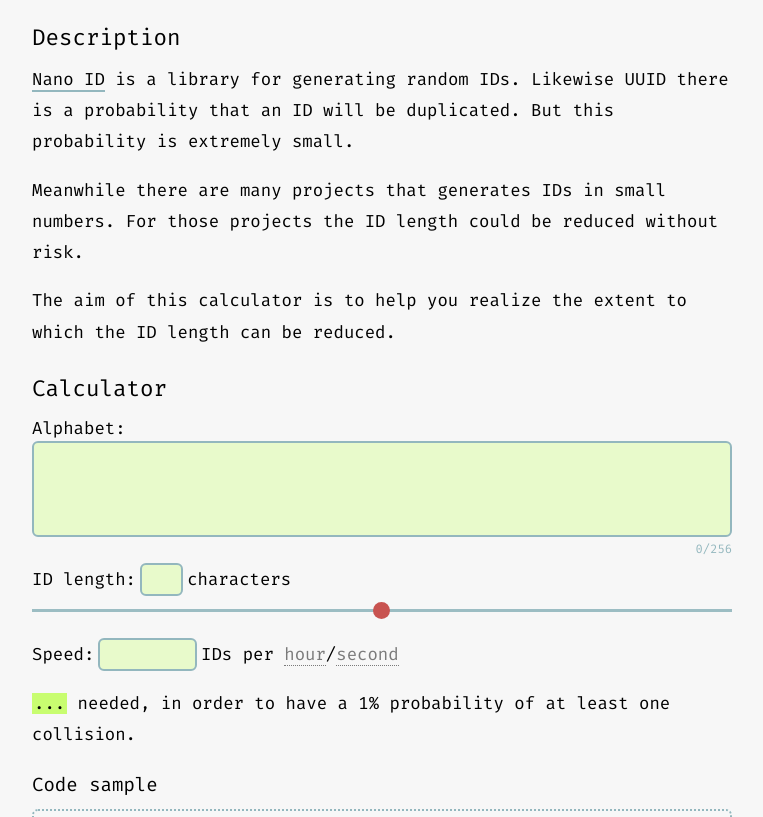
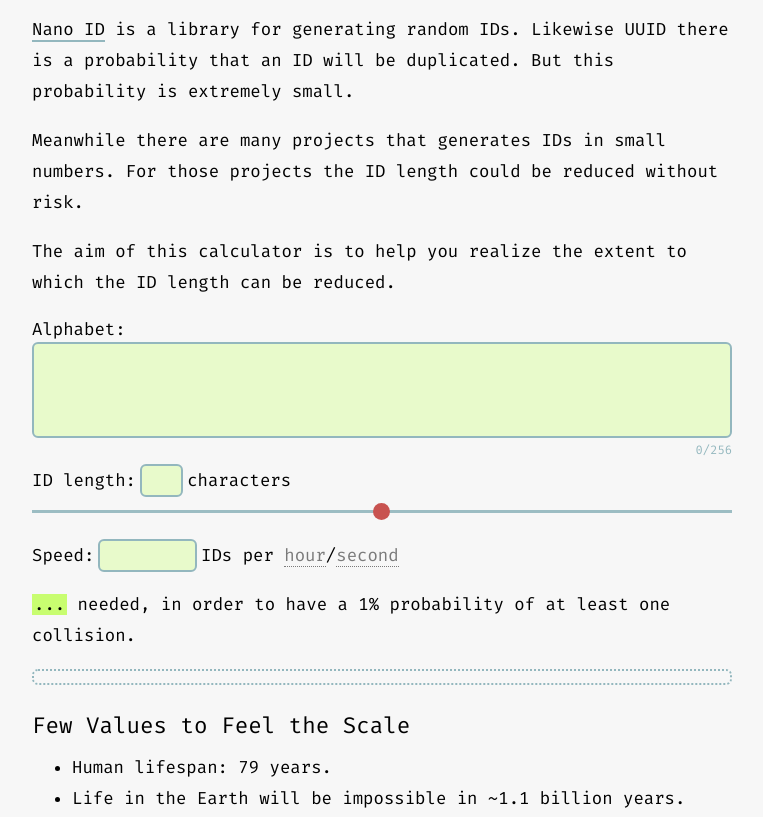
Before and after one commit to zelark/nano-id-cc, a plain HTML site: page resources/public/index.html in a window 1280 px wide. Shown: the part 135-952 px from the top of the page, without its empty margins (258-1021 px from the left). Drawn offline with Linux system fonts and the light colour scheme; a script that the page names is missing.

Commit message:
Remove h2 titles
Resolves #1.

```diff
--- a/resources/public/index.html
+++ b/resources/public/index.html
@@ -20,12 +20,12 @@
         <h1><em>NaN0~iD</em> Collision Calculator</h1>
       </div>
       <div id="main-content">
-        <h2>Description</h2>
+        <!-- <h2>Description</h2> -->
         <p><a href="https://github.com/ai/nanoid">Nano ID</a> is a library for generating random IDs. Likewise UUID there is a probability that an ID will be duplicated. But this probability is extremely small.</p>
         <p>Meanwhile there are many projects that generates IDs in small numbers. For those projects the ID length could be reduced without risk.</p>
         <p>The aim of this calculator is to help you realize the extent to which the ID length can be reduced.</p>
         <div id="calc">
-          <h2>Calculator</h2>
+          <!-- <h2>Calculator</h2> -->
           <div class="calc-input">
             <label for="alphabet">Alphabet:</label>
             <textarea id="alphabet" rows="4" cols="64" spellcheck="false"></textarea>
@@ -44,7 +44,7 @@
             </span>
           </div>
           <p><em id="result">...</em> needed, in order to have a 1% probability of at least one collision.</p>
-          <h3>Code sample</h3>
+          <!-- <h3>Code sample</h3> -->
           <code id="code-sample"></code>
         </div>
         <h2>Few Values to Feel the Scale</h2>
```
